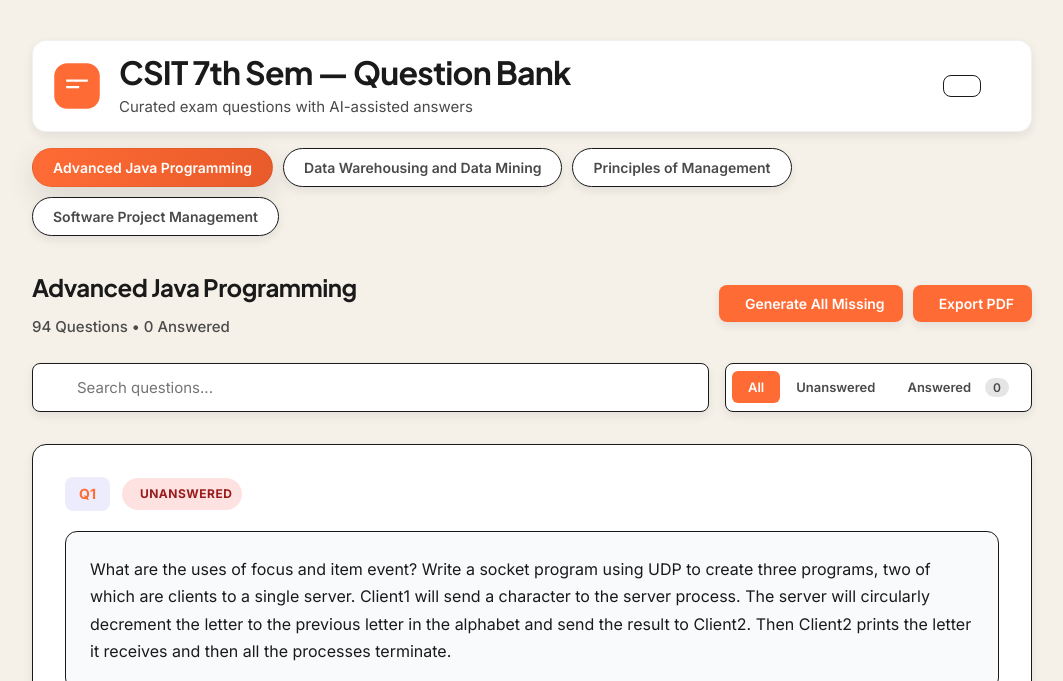
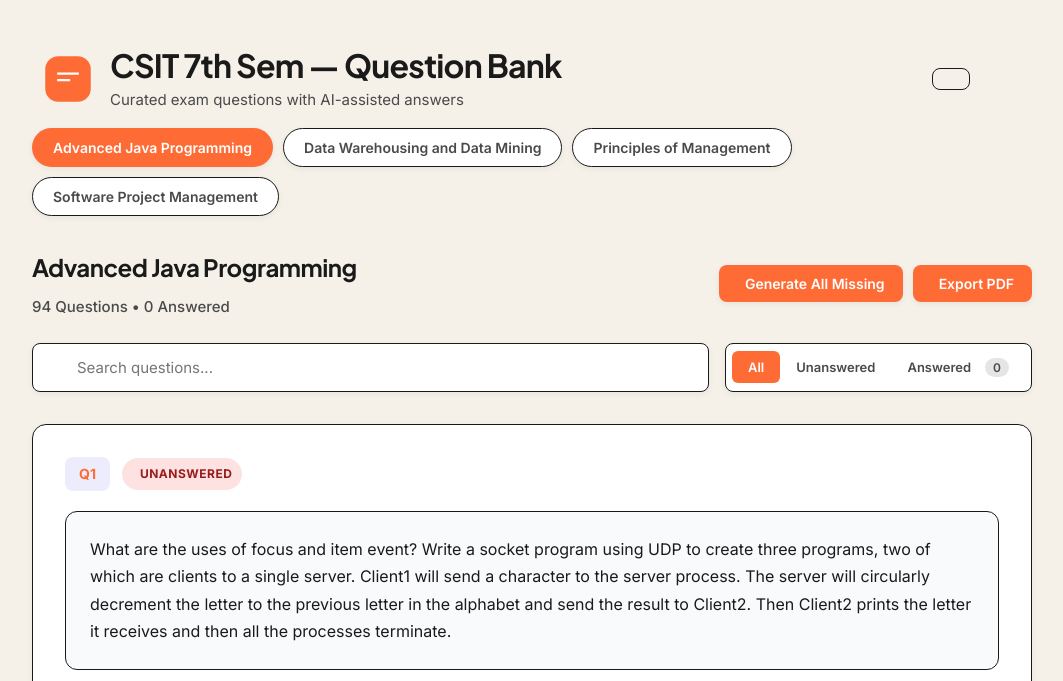
Before and after one commit to Firojpaudel/csit-7th-sem-qbank, a plain HTML site: page index.html in a window 1280 px wide. Shown: the top 681 px of the page, without its empty margins (108-1171 px from the left). Drawn offline with nearby package versions, Linux system fonts and the light colour scheme.

Commit message:
Minimal UI: reduce shadows, compact header, flat AI buttons, simplify hovers

```diff
--- a/style.css
+++ b/style.css
@@ -22,9 +22,9 @@
   --primary-hover: #e05a2b;
   --danger: #ef4444;
   --border-weak: rgba(26,26,26,0.06);
-  --shadow-sm: 0 4px 10px rgba(var(--shadow-color),0.08);
-  --shadow-md: 0 10px 30px rgba(var(--shadow-color),0.12);
-  --shadow-lg: 0 18px 60px rgba(var(--shadow-color),0.16);
+  --shadow-sm: 0 2px 6px rgba(var(--shadow-color),0.06);
+  --shadow-md: 0 6px 18px rgba(var(--shadow-color),0.08);
+  --shadow-lg: 0 12px 36px rgba(var(--shadow-color),0.10);
   --radius-sm: 8px;
   --radius-md: 12px;
   --radius-lg: 14px;
@@ -112,17 +112,15 @@ button, .btn, a.btn {
 
 /* Header Glassmorphism */
 .header {
-  background: var(--card-bg);
-  backdrop-filter: blur(10px);
-  -webkit-backdrop-filter: blur(10px);
-  border-radius: 14px;
-  padding: 12px 18px;
-  margin-bottom: 16px;
-  border: 1px solid var(--border-weak);
-  box-shadow: var(--shadow-sm);
+  background: transparent;
+  border-radius: 6px;
+  padding: 6px 10px;
+  margin-bottom: 10px;
+  border: none;
+  box-shadow: none;
   position: sticky;
-  top: 12px;
-  z-index: 100;
+  top: 8px;
+  z-index: 50;
 }
 .header-content { display: flex; justify-content: space-between; align-items: center; gap: 20px; flex-wrap: wrap; }
 .header-controls { display: flex; align-items: center; gap: 16px; }
@@ -168,10 +166,9 @@ button, .btn, a.btn {
   box-shadow: var(--shadow-md);
 }
 .tab.active {
-  background: linear-gradient(90deg, var(--primary), #e85b2a);
+  background: var(--primary);
   color: white;
-  border-color: rgba(0,0,0,0.06);
-  box-shadow: var(--shadow-md);
+  border-color: transparent;
 }
 
 .year-pill { padding: 8px 14px; border-radius: 999px; background: white; border:1px solid var(--border); box-shadow: var(--shadow-sm); font-weight:600; }
@@ -182,8 +179,8 @@ button, .btn, a.btn {
 .ai-logo { width: 20px; height: 20px; margin-right: 8px; vertical-align: middle; background: white; padding: 3px; border-radius: 6px; box-shadow: 0 6px 18px rgba(var(--shadow-color),0.08); transition: transform .18s ease, box-shadow .18s ease; }
 .btn-chatgpt .ai-logo { border-radius: 6px; }
 .btn-claude .ai-logo { border-radius: 6px; }
-.btn-chatgpt:hover .ai-logo { transform: translateY(-3px) scale(1.03); box-shadow: 0 10px 30px rgba(34,197,94,0.12); }
-.btn-claude:hover .ai-logo { transform: translateY(-3px) scale(1.03); box-shadow: 0 10px 30px rgba(249,115,22,0.12); }
+.btn-chatgpt:hover .ai-logo { transform: translateY(-2px); }
+.btn-claude:hover .ai-logo { transform: translateY(-2px); }
 
 /* Subject Header */
 .subject-header {
@@ -281,10 +278,10 @@ button, .btn, a.btn {
   border: 1px solid var(--border);
   transition: transform 0.2s cubic-bezier(0.4, 0, 0.2, 1), box-shadow 0.2s;
 }
-.question-card:hover {
-  box-shadow: var(--shadow-lg);
-  transform: translateY(-2px);
-  border-color: #d1d5db;
+ .question-card:hover {
+   box-shadow: var(--shadow-sm);
+   transform: translateY(-1px);
+   border-color: #d1d5db;
 }
 .question-header {
   display: flex;
@@ -356,8 +353,8 @@ button, .btn, a.btn {
   box-shadow: 0 8px 30px rgba(2,132,199,0.12);
 }
 .btn-chatgpt { background: linear-gradient(90deg,#0ea5e9,#0284c7); color: white; border: none; }
-.btn-claude { background: linear-gradient(90deg,#06b6d4,#f97316); color: white; border: none; }
-
+  transform: translateY(-2px);
+  box-shadow: var(--shadow-sm);
 .btn-ghost { background: transparent; border: none; padding: 8px; color: var(--text-secondary); }
 .btn-ghost:hover { color: var(--text-primary); background: rgba(var(--shadow-color),0.03); }
 
```
